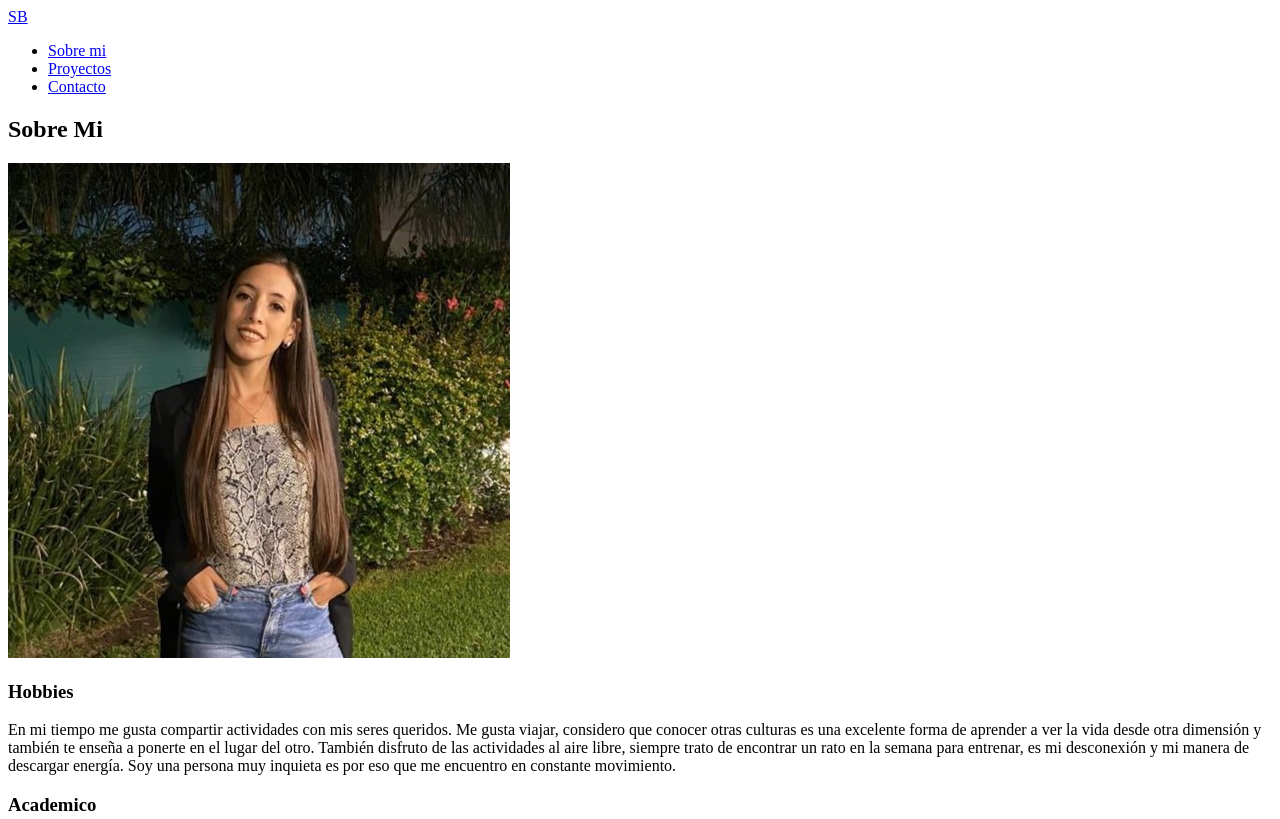
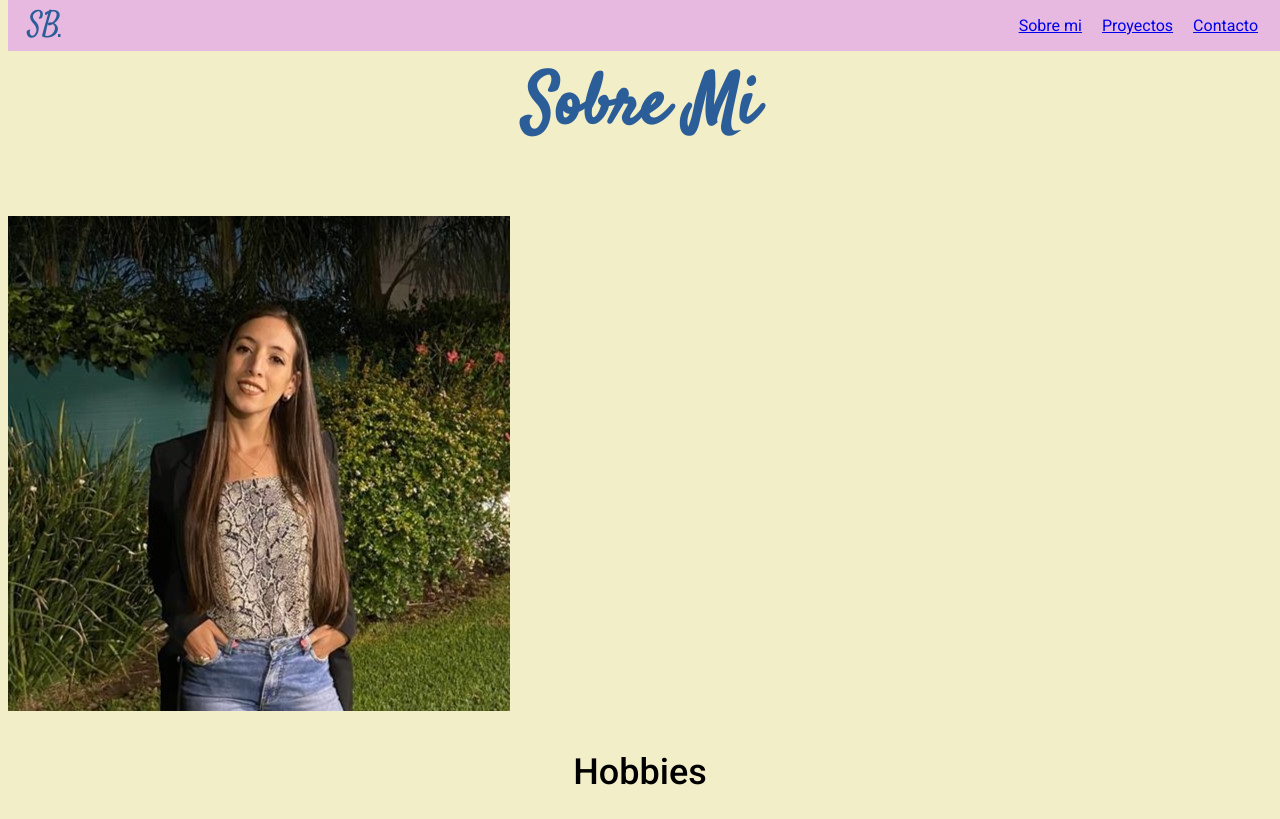
Before and after one commit to Sabribusetta/ProyectoCoder, a plain HTML site: page Pag/Sobre mi.html in a window 1280 px wide. Shown: the top 819 px of the page. Drawn offline with Linux system fonts and the light colour scheme; the site is published under a folder, as on GitHub Pages, so addresses that start at the root find nothing.

Commit message:
Modificacion de ruta css

```diff
--- a/Pag/Sobre mi.html
+++ b/Pag/Sobre mi.html
@@ -3,7 +3,7 @@
 <head>
     <meta charset="UTF-8">
     <meta name="viewport" content="width=device-width, initial-scale=1.0">
-    <link rel="stylesheet" href="/CSS/style.css">
+    <link rel="stylesheet" href="../CSS/style.css">
     <title>Sobre mi</title>
 </head>
 <body>
@@ -12,7 +12,7 @@
          <nav>
             <!-- Flex container -->
             <div class="headerLeft">
-                <a class="logo" href="index.html">SB</a>
+                <a class="logo" href="/index.html">SB</a>
             </div>
             <ul>
                 <!-- Flex item -->
```
Also changed, not shown: Pag/Proyectos.html (+1 -1 lines), Pag/contacto.html (+1 -1 lines), Pag/rediseño visa.html (+1 -1 lines).
